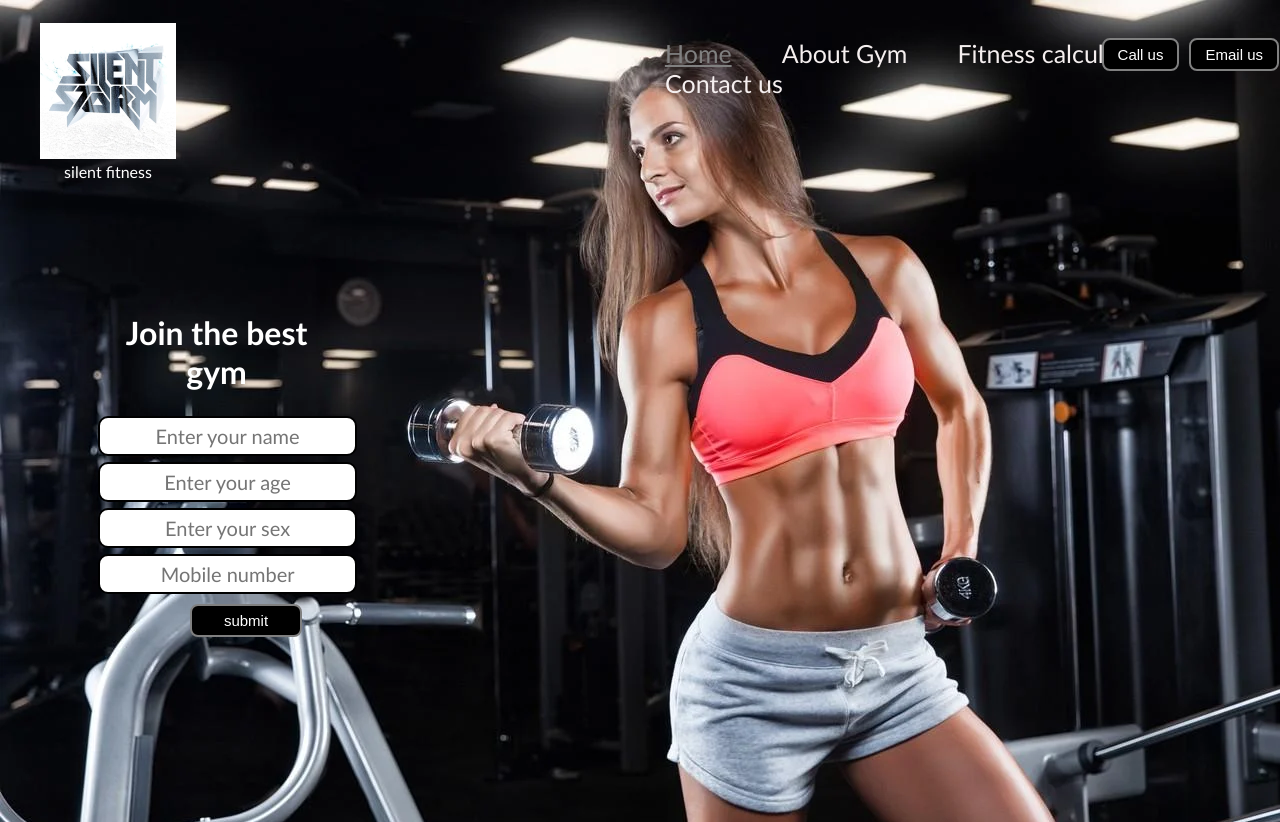
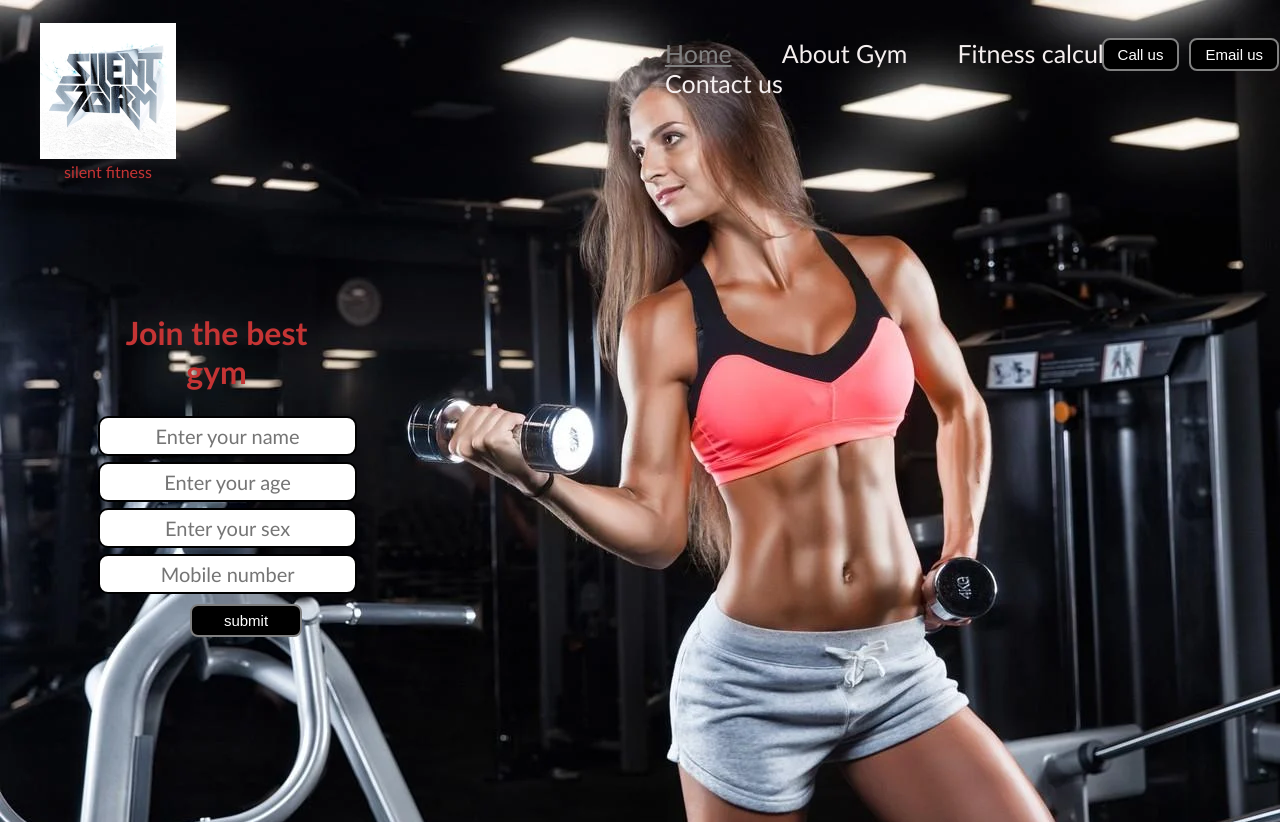
Before and after one commit to Kunalsilent/web-devlopment, a plain HTML site: page gym/gym.html in a window 1280 px wide. Drawn offline with Linux system fonts and the light colour scheme.

Commit message:
Update gym.html

```diff
--- a/gym/gym.html
+++ b/gym/gym.html
@@ -13,7 +13,7 @@
         margin: 0px;
         padding: 0px;
         background: url(gymgirl2.webp);
-        color: white;
+        color: rgb(197, 52, 52);
         font-family: 'Gill Sans', 'Gill Sans MT', Calibri, 'Trebuchet MS', sans-serif
     }
 
```
